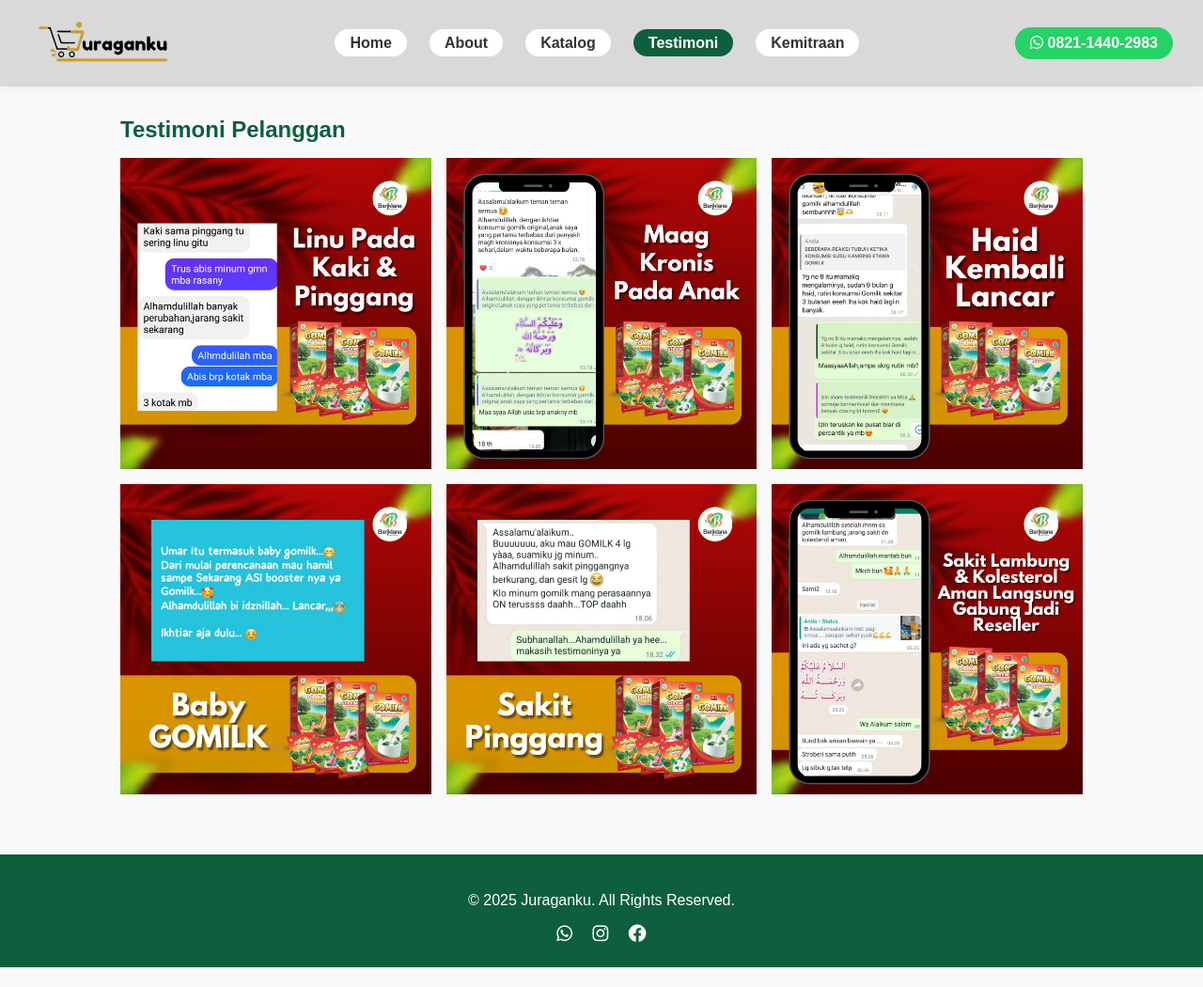
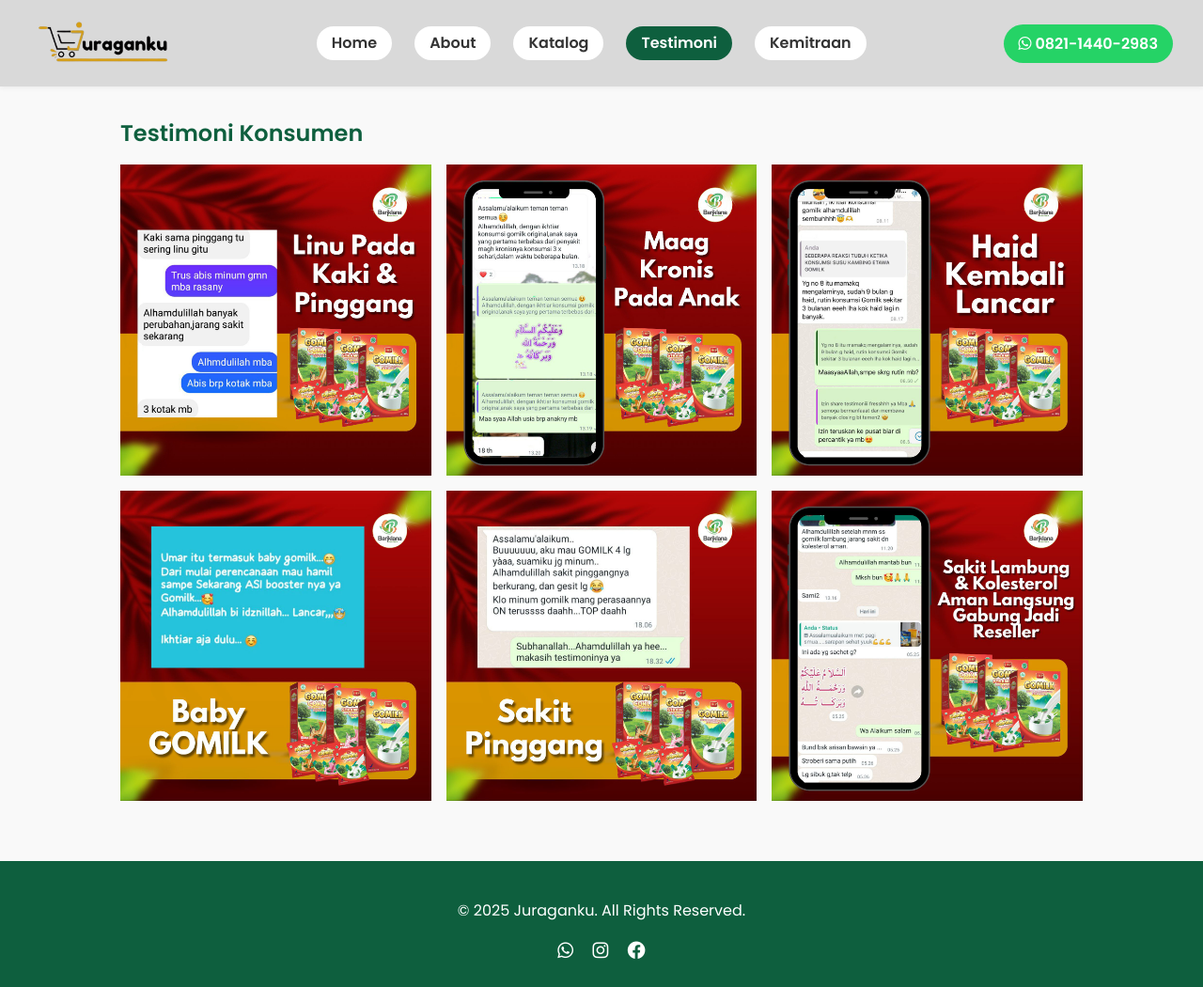
Before and after one commit to Tynu17/herbalku, a plain HTML site: page testimoni.html in a window 1280 px wide. Shown: the whole page at 94% size. Before the commit the page ends 1029 px from the top, so only its background shows below. Drawn offline with Linux system fonts and the light colour scheme.

Commit message:
Update testimoni.html

```diff
--- a/testimoni.html
+++ b/testimoni.html
@@ -3,8 +3,9 @@
 <head>
   <meta charset="UTF-8" />
   <meta name="viewport" content="width=device-width, initial-scale=1.0" />
-  <title>Testimoni Pelanggan - Juraganku</title>
-  <meta name="description" content="Lihat testimoni asli dari pelanggan Juraganku yang telah merasakan manfaat dari produk herbal kami seperti Gomilk Etawa dan lainnya.">
+  <title>Testimoni Konsumen Produk Herbal | Juraganku</title>
+  <meta name="description" content="Lihat testimoni asli konsumen Juraganku tentang Gomilk, Hitapro, Femile, dan produk herbal lainnya.">
+  <link href="https://fonts.googleapis.com/css2?family=Poppins:wght@400;600&display=swap" rel="stylesheet">
   <link rel="stylesheet" href="style.css" />
   <link rel="stylesheet" href="https://cdnjs.cloudflare.com/ajax/libs/font-awesome/6.4.0/css/all.min.css">
 </head>
@@ -27,7 +28,7 @@
 
   <main>
     <section class="testimoni">
-      <h1>Testimoni Pelanggan</h1>
+      <h1>Testimoni Konsumen</h1>
       <div class="testi-grid">
         <img src="img/Testimoni/Testi1.jpg" alt="Testimoni 1">
         <img src="img/Testimoni/Testi2.jpg" alt="Testimoni 2">
@@ -42,15 +43,9 @@
   <footer>
     <p>&copy; 2025 Juraganku. All Rights Reserved.</p>
     <div class="sosmed">
-      <a href="https://wa.me/6282114402983" target="_blank" aria-label="WhatsApp">
-        <i class="fab fa-whatsapp"></i>
-      </a>
-      <a href="#" target="_blank" aria-label="Instagram">
-        <i class="fab fa-instagram"></i>
-      </a>
-      <a href="#" target="_blank" aria-label="Facebook">
-        <i class="fab fa-facebook"></i>
-      </a>
+      <a href="https://wa.me/6282114402983" target="_blank"><i class="fab fa-whatsapp"></i></a>
+      <a href="#" target="_blank"><i class="fab fa-instagram"></i></a>
+      <a href="#" target="_blank"><i class="fab fa-facebook"></i></a>
     </div>
   </footer>
 </body>
```
